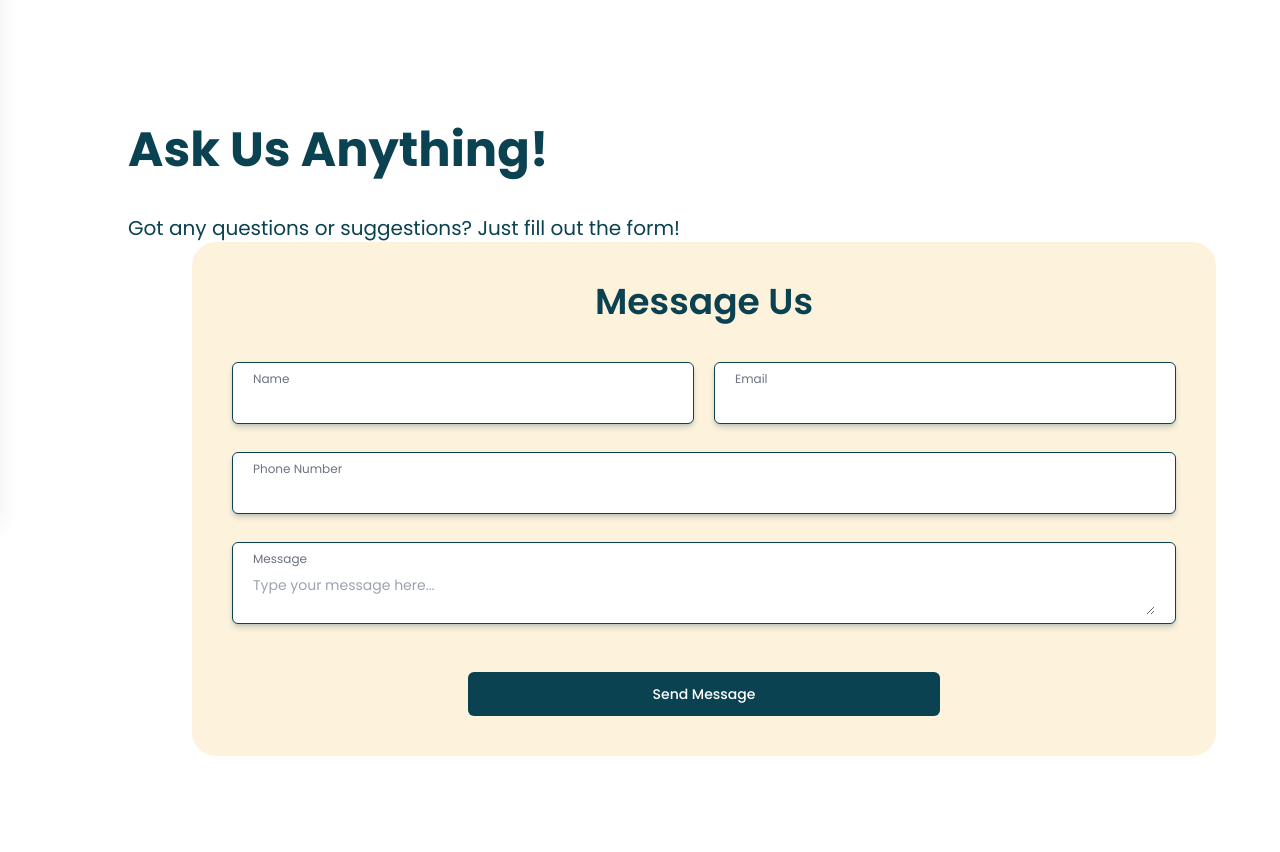
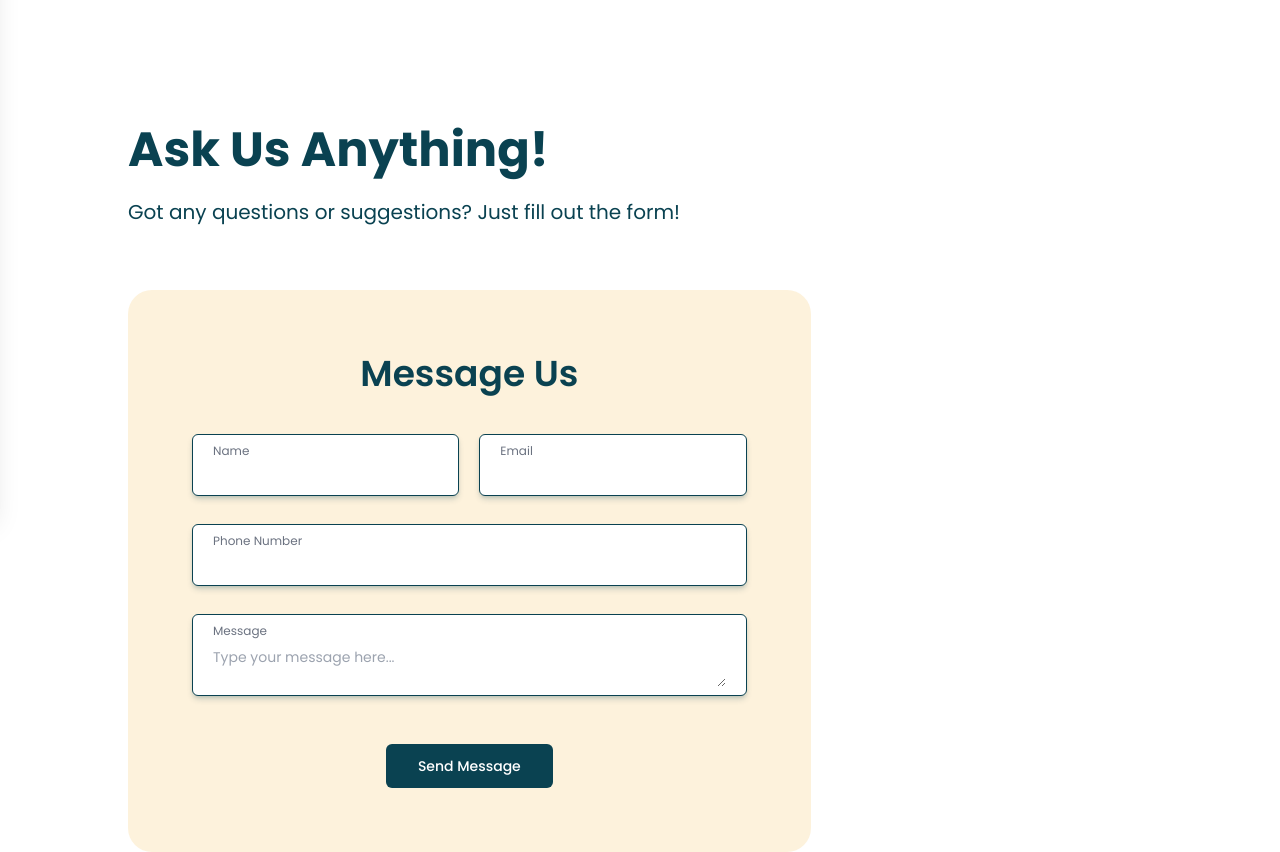
Before and after one commit to VgTan/doubles, a React (Create React App) app: page /contactus in a window 1280 px wide. Shown: the part 290-1142 px from the top of the page. Built offline with nearby package versions, Linux system fonts and the light colour scheme; no server answers; the database is empty; sample sign-in values are in the browser's storage; a web font is replaced by a local one; what @designbycode/tailwindcss-text-stroke would draw is missing.

Commit message:
Minor Fixes

```diff
--- a/src/components/ContactUs.js
+++ b/src/components/ContactUs.js
@@ -2,6 +2,7 @@ import { useState, useEffect } from "react";
 import { getAuth, onAuthStateChanged } from "firebase/auth";
 import { getDatabase, ref, get, set, push } from "firebase/database";
 import { useNavigate, Link } from "react-router-dom";
+import { useAlert } from "./Contexts/AlertContext";
 import Footer from "./Footer";
 
 function ContactUs() {
@@ -10,6 +11,7 @@ function ContactUs() {
   const [email, setEmail] = useState("");
   const [phone_number, setPhone] = useState("");
   const [message, setMessage] = useState("");
+  const { showAlert } = useAlert();
 
   const auth = getAuth();
   const db = getDatabase();
@@ -39,7 +41,7 @@ function ContactUs() {
   const handleSubmit = async (e) => {
     e.preventDefault();
     if (!message.trim()) {
-      alert("Message cannot be empty.");
+      showAlert("Message cannot be empty.", "warning");
       return;
     }
 
@@ -56,11 +58,11 @@ function ContactUs() {
         timestamp: new Date().toISOString(),
       });
 
-      alert("Message sent successfully!");
+      showAlert("Message sent successfully!", "success");
       setMessage("");
     } catch (error) {
       console.error("Error sending message:", error);
-      alert("Failed to send message. Please try again.");
+      showAlert("Failed to send message. Please try again.", "error");
     }
   };
 
@@ -84,9 +86,9 @@ function ContactUs() {
           </div>
         </div>
 
-        <div className="flex-col md:flex justify-between md:space-x-16 p-8 md:p-32">
-          <div className="flex-col w-full pb-8 md:pb-0">
-            <p className="text-2xl md:text-5xl text-[#0A4251] font-bold pb-2 md:pb-10">
+        <div className="flex-col md:flex justify-between p-8 md:p-32">
+          <div className="flex-col w-full pb-8 md:pb-0 md:mb-16">
+            <p className="text-2xl md:text-5xl text-[#0A4251] font-bold pb-2 md:pb-6">
               Ask Us Anything!
             </p>
             <p className="text-[#0A4251] text-md md:text-xl line-clamp-2">
@@ -94,7 +96,7 @@ function ContactUs() {
             </p>
           </div>
 
-          <div className="bg-[#FCE6B9]/50 w-full p-5 md:p-10 rounded-3xl">
+          <div className="bg-[#FCE6B9]/50 p-16 rounded-3xl w-2/3">
             <p className="text-center text-xl md:text-4xl text-[#0A4251] font-semibold pb-5 md:pb-10">
               Message Us
             </p>
@@ -135,7 +137,7 @@ function ContactUs() {
                 </label>
                 <input
                   type="text"
-                  className="text-gray-900 text-xs md:text-sm block w-full ps-6 appearance-none focus:outline-none focus:ring-0"
+                  className="text-gray-900 text-xs md:text-sm block w-full appearance-none focus:outline-none focus:ring-0"
                   value={phone_number}
                   readOnly
                 />
@@ -157,7 +159,7 @@ function ContactUs() {
 
               <div className="flex justify-center pt-5">
                 <button
-                  className="bg-[#0A4251] text-sm text-white font-medium p-1.5 md:p-3 w-1/2 rounded-md hover:bg-[#0A4251]/90"
+                  className="bg-[#0A4251] text-sm text-white font-medium p-1.5 md:p-3 md:px-8 w-fit rounded-md hover:bg-[#0A4251]/90"
                   type="submit"
                 >
                   Send Message
--- a/src/components/Contexts/AlertContext.js
+++ b/src/components/Contexts/AlertContext.js
@@ -21,7 +21,7 @@ export const AlertProvider = ({ children }) => {
     }
   }, [alert]);
 
-  const baseStyle = "fixed top-5 left-1/2 -translate-x-1/2 z-50 px-4 py-3 rounded-lg shadow-lg flex items-center gap-2 text-sm md:text-lg";
+  const baseStyle = "fixed top-5 left-1/2 -translate-x-1/2 z-[110] px-4 py-3 rounded-lg shadow-lg flex items-center gap-2 text-sm md:text-lg";
   const styles = {
     success: "bg-green-100 text-green-700 border border-green-300",
     error: "bg-red-100 text-red-700 border border-red-300",
--- a/src/components/Navbar.js
+++ b/src/components/Navbar.js
@@ -1,6 +1,5 @@
 import React, { useState } from "react";
 import "../index.css";
-import { a } from "react-router-dom";
 
 function Navbar() {
   const [isClicked, setisClicked] = useState(false);
@@ -22,12 +21,14 @@ function Navbar() {
   return (
     <div id="header" className="fixed z-[100] transition duration-300 w-screen">
       <div className="flex items-center overflow-hidden md:px-8 md:p-2.5 p-3 px-5">
+        <a href="/">
           <img
             className="md:w-9 w-6 text-white"
             aria-hidden="true"
             src="/images/logo.png"
             alt="Logo"
           />
+        </a>
         <div className="flex items-center justify-end w-full h-full md:pr-6 pr-0">
           <a className="pr-4" href="/signup">
             <svg
@@ -109,6 +110,7 @@ function Navbar() {
                   <a
                     href="https://www.instagram.com/doublesagency/"
                     target="_blank"
+                    rel="noreferrer"
                   >
                     <svg
                       xmlns="http://www.w3.org/2000/svg"
@@ -120,7 +122,11 @@ function Navbar() {
                       <path d="M8 0C5.829 0 5.556.01 4.703.048 3.85.088 3.269.222 2.76.42a3.9 3.9 0 0 0-1.417.923A3.9 3.9 0 0 0 .42 2.76C.222 3.268.087 3.85.048 4.7.01 5.555 0 5.827 0 8.001c0 2.172.01 2.444.048 3.297.04.852.174 1.433.372 1.942.205.526.478.972.923 1.417.444.445.89.719 1.416.923.51.198 1.09.333 1.942.372C5.555 15.99 5.827 16 8 16s2.444-.01 3.298-.048c.851-.04 1.434-.174 1.943-.372a3.9 3.9 0 0 0 1.416-.923c.445-.445.718-.891.923-1.417.197-.509.332-1.09.372-1.942C15.99 10.445 16 10.173 16 8s-.01-2.445-.048-3.299c-.04-.851-.175-1.433-.372-1.941a3.9 3.9 0 0 0-.923-1.417A3.9 3.9 0 0 0 13.24.42c-.51-.198-1.092-.333-1.943-.372C10.443.01 10.172 0 7.998 0zm-.717 1.442h.718c2.136 0 2.389.007 3.232.046.78.035 1.204.166 1.486.275.373.145.64.319.92.599s.453.546.598.92c.11.281.24.705.275 1.485.039.843.047 1.096.047 3.231s-.008 2.389-.047 3.232c-.035.78-.166 1.203-.275 1.485a2.5 2.5 0 0 1-.599.919c-.28.28-.546.453-.92.598-.28.11-.704.24-1.485.276-.843.038-1.096.047-3.232.047s-2.39-.009-3.233-.047c-.78-.036-1.203-.166-1.485-.276a2.5 2.5 0 0 1-.92-.598 2.5 2.5 0 0 1-.6-.92c-.109-.281-.24-.705-.275-1.485-.038-.843-.046-1.096-.046-3.233s.008-2.388.046-3.231c.036-.78.166-1.204.276-1.486.145-.373.319-.64.599-.92s.546-.453.92-.598c.282-.11.705-.24 1.485-.276.738-.034 1.024-.044 2.515-.045zm4.988 1.328a.96.96 0 1 0 0 1.92.96.96 0 0 0 0-1.92m-4.27 1.122a4.109 4.109 0 1 0 0 8.217 4.109 4.109 0 0 0 0-8.217m0 1.441a2.667 2.667 0 1 1 0 5.334 2.667 2.667 0 0 1 0-5.334" />
                     </svg>
                   </a>
-                  <a href="https://wa.me/6287878113656" target="_blank">
+                  <a
+                    href="https://wa.me/6287878113656"
+                    target="_blank"
+                    rel="noreferrer"
+                  >
                     <svg
                       xmlns="http://www.w3.org/2000/svg"
                       className="md:w-[28px] md:h-[28px] w-[22px]"
```
Lines whose indentation alone changed are shown as unchanged.
